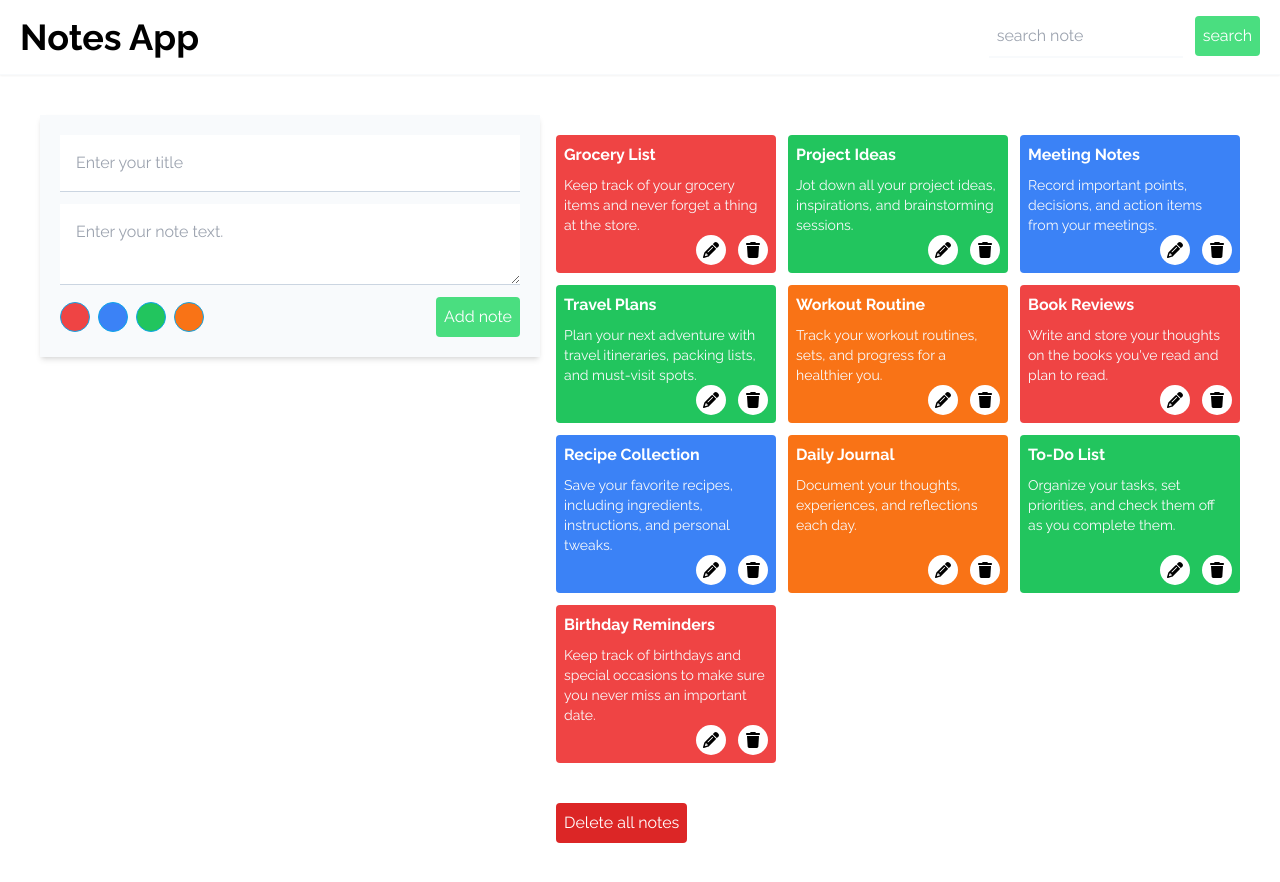
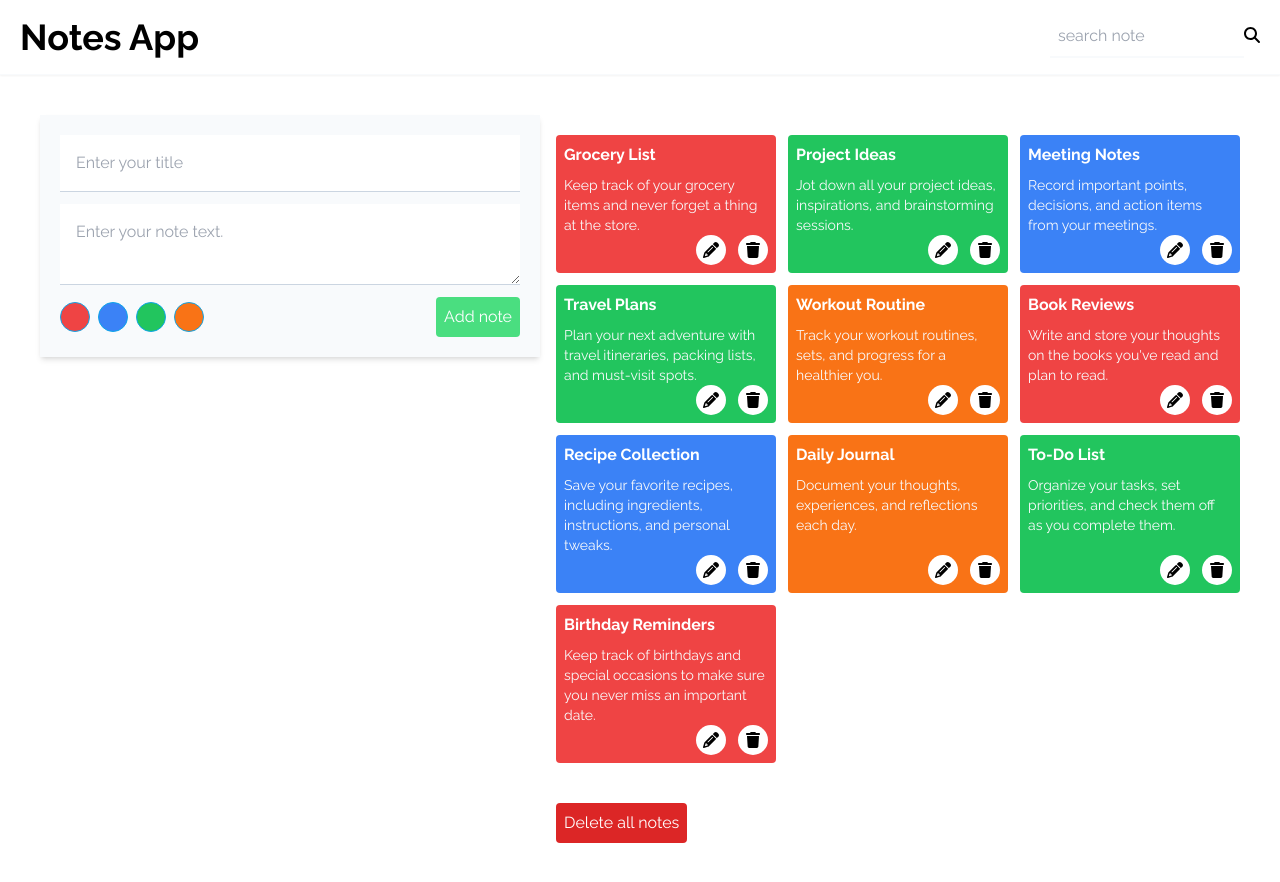
Before and after one commit to Mark-Alexis-Posadas/react-notes, a React (Vite) app: page / in a window 1280 px wide. Built offline with nearby package versions, Linux system fonts and the light colour scheme.

Commit message:
remove submit button in search bar

```diff
--- a/src/App.jsx
+++ b/src/App.jsx
@@ -5,7 +5,6 @@
 
 const App = () => {
   const [submittedNotes, setSubmittedNotes] = useState(notes);
-
   return (
     <>
       <Navbar notes={notes} setSubmittedNotes={setSubmittedNotes} />
--- a/src/components/Navbar.jsx
+++ b/src/components/Navbar.jsx
@@ -1,27 +1,27 @@
+import { faSearch } from "@fortawesome/free-solid-svg-icons";
+import { FontAwesomeIcon } from "@fortawesome/react-fontawesome";
 import { useState } from "react";
 
 export const Navbar = ({ notes, setSubmittedNotes }) => {
   const [searchTerm, setSearchTerm] = useState("");
 
   const handleSearchNote = (e) => {
+    setSearchTerm(e.target.value);
     if (e.target.value === "") {
       setSubmittedNotes(notes);
+    } else {
+      const noteResult = notes.filter((note) =>
+        note.title.toLowerCase().includes(searchTerm.toLowerCase())
+      );
+
+      setSubmittedNotes(noteResult);
     }
-    setSearchTerm(e.target.value);
-  };
-
-  const handleSearchSubmit = (e) => {
-    e.preventDefault();
-    const noteResult = notes.filter((note) =>
-      note.title.toLowerCase().includes(searchTerm.toLowerCase())
-    );
-    setSubmittedNotes(noteResult);
   };
 
   return (
     <nav className="flex items-center justify-between py-4 px-5 border-b border-slate-50 shadow-sm">
       <h1 className="text-4xl font-bold">Notes App</h1>
-      <form onSubmit={handleSearchSubmit}>
+      <div>
         <input
           type="text"
           placeholder="search note"
@@ -29,13 +29,8 @@
           value={searchTerm}
           onChange={handleSearchNote}
         />
-        <button
-          type="submit"
-          className="text-white p-2 rounded bg-green-400 ml-3"
-        >
-          search
-        </button>
-      </form>
+        <FontAwesomeIcon icon={faSearch} />
+      </div>
     </nav>
   );
 };
```
